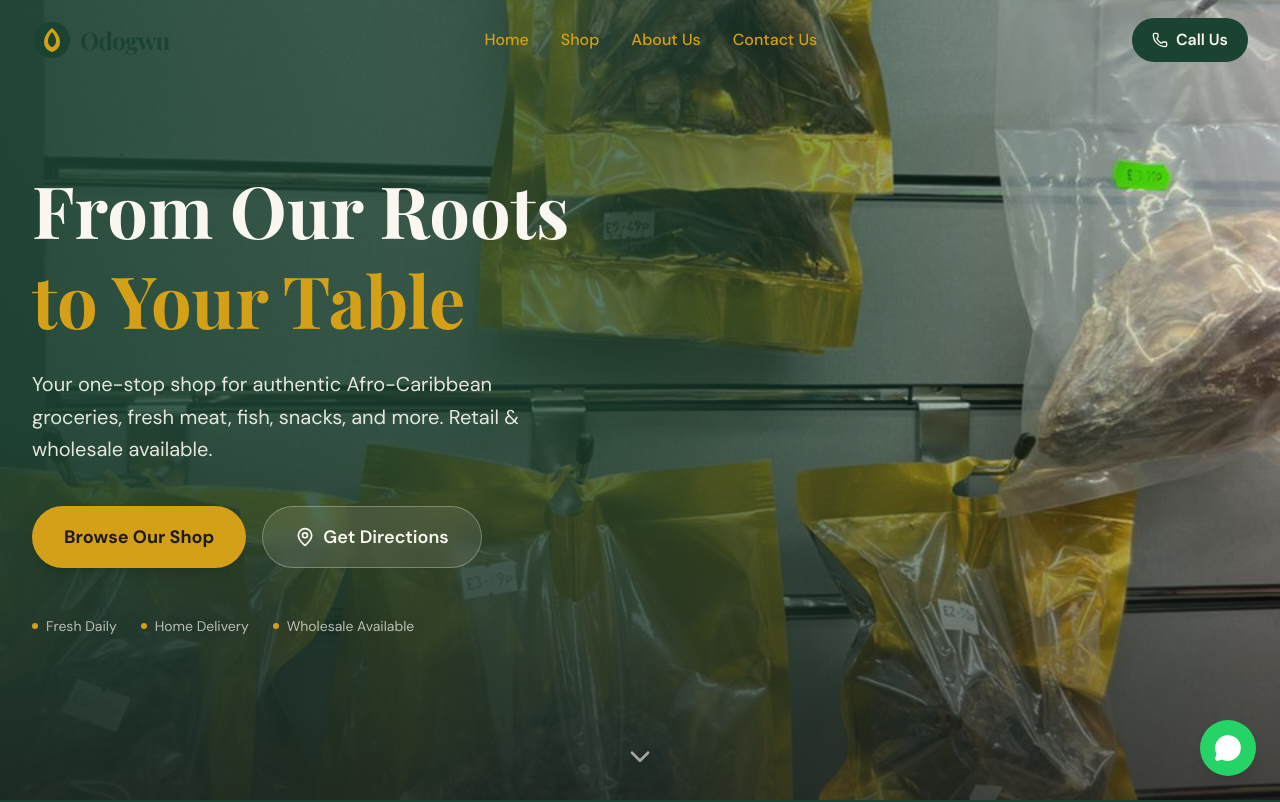
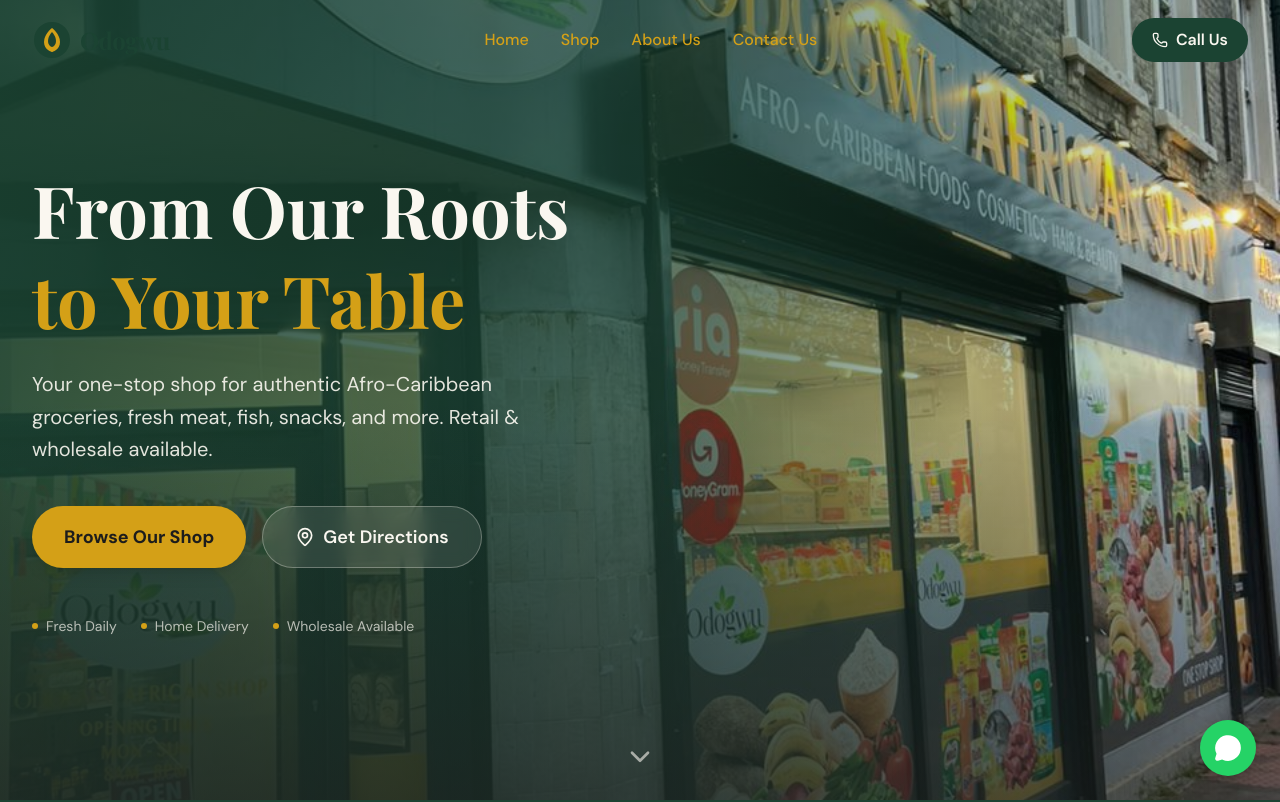
Before and after one commit to Qwikmulti/odogwu-african-store, a Next.js app: page / in a window 1280 px wide. Shown: the top 802 px of the page. Built offline with nearby package versions, Linux system fonts and the light colour scheme; a web font is replaced by a local one.

Commit message:
page image

```diff
--- a/app/components/about/StorySection.tsx
+++ b/app/components/about/StorySection.tsx
@@ -18,7 +18,7 @@
           >
             <div className="relative h-[500px] rounded-2xl overflow-hidden">
               <Image
-                src="/images/product-11.jpeg"
+                src="/images/product-17.jpeg"
                 alt="Inside Odogwu African Shop with shelves full of African products"
                 fill
                 className="object-cover"
--- a/app/components/home/HeroSection.tsx
+++ b/app/components/home/HeroSection.tsx
@@ -15,7 +15,7 @@
       {/* Background Image with Parallax */}
       <motion.div style={{ y }} className="absolute inset-0 z-0">
         <Image
-          src="/images/product-1.jpeg"
+          src="/images/product-17.jpeg"
           alt="Vibrant African market with colorful produce and spices"
           fill
           priority
```
